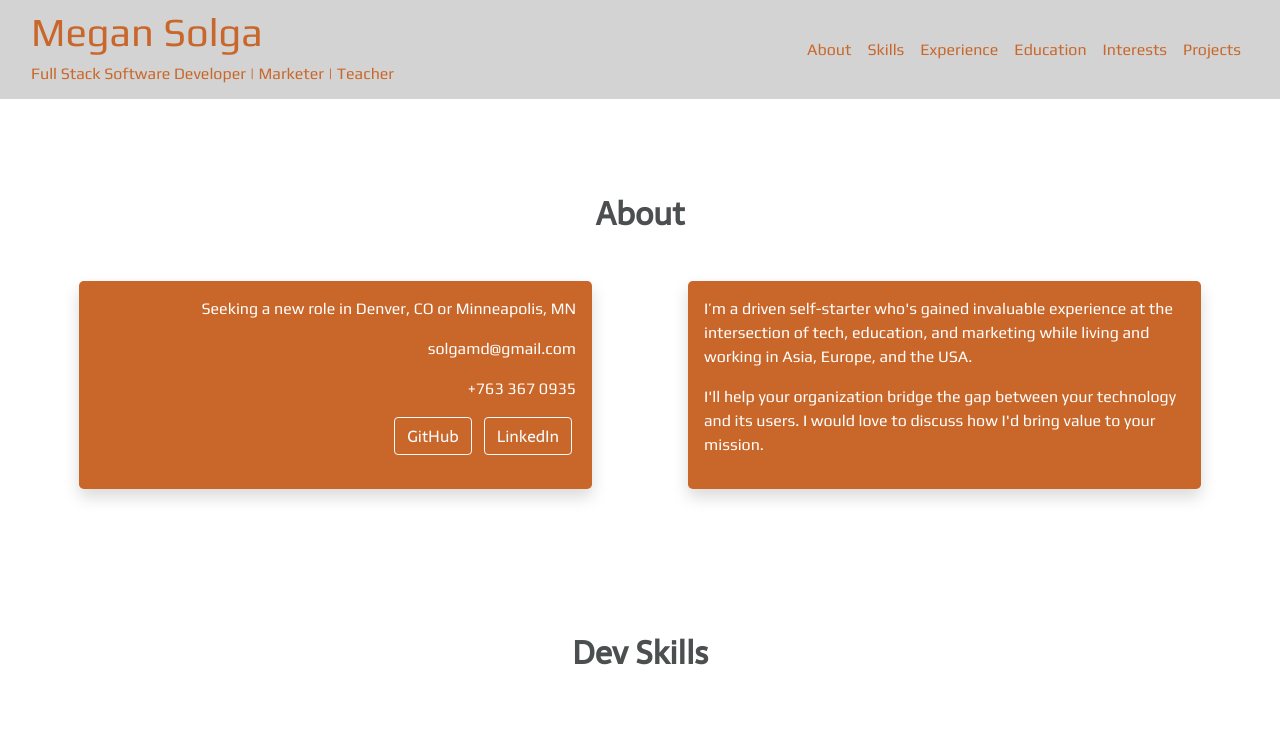
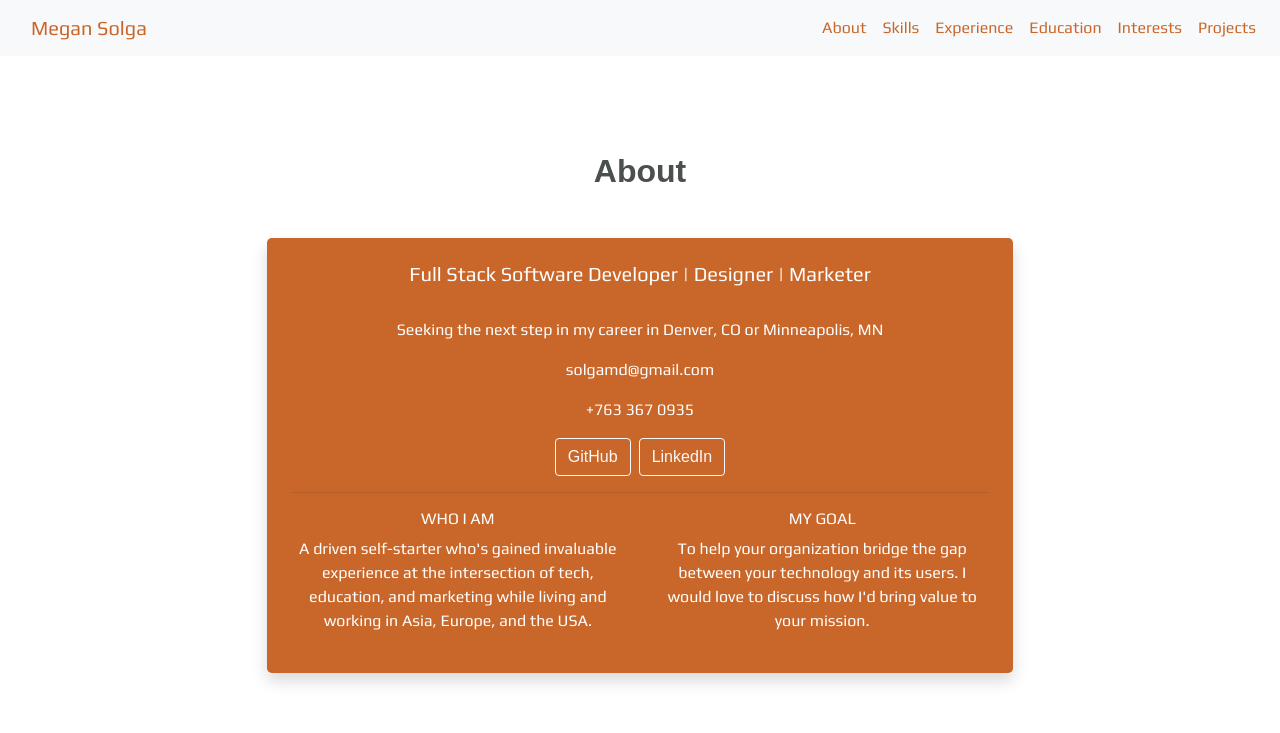
Before and after one commit to solgamd/Bootstrap-Resume, a website: page public/index.html in a window 1280 px wide. Shown: the top 733 px of the page. Drawn offline with nearby package versions, Linux system fonts and the light colour scheme.

Commit message:
Made navbar collapsible on mobile; styling updates

```diff
--- a/public/index.html
+++ b/public/index.html
@@ -9,30 +9,80 @@
     <title>Megan Solga Resume</title>
     <link rel="stylesheet" href="https://maxcdn.bootstrapcdn.com/bootstrap/4.0.0/css/bootstrap.min.css"
         integrity="sha384-Gn5384xqQ1aoWXA+058RXPxPg6fy4IWvTNh0E263XmFcJlSAwiGgFAW/dAiS6JXm" crossorigin="anonymous">
+
+    <link href="https://fonts.googleapis.com/css?family=Play&display=swap" rel="stylesheet">
     <link rel="stylesheet" href="css/styles.css">
-    <link href="https://fonts.googleapis.com/css?family=Play|Sarala&display=swap" rel="stylesheet">
     <link rel="stylesheet" href="../node_modules/aos/dist/aos.css" />
 </head>
 
 <body>
+    <nav class="navbar sticky-top navbar-expand-md text-primary bg-light">
+        <div class="col-4">
+            <a class="navbar-brand" href="#">Megan Solga</a>
+        </div>
+        <button class="navbar-toggler" type="button" data-toggle="collapse" data-target="#collapsingNavbarSm"
+            aria-expanded="true" area-label="toggle nav">
+            <span class="navbar-toggler-icon bg-dark"></span>
+            <span class="icon-bar bg-light"></span>
+            <span class="icon-bar"></span>
+        </button>
+        <div class="collapse navbar-collapse justify-content-end" id="collapsingNavbarSm">
+            <ul class="navbar-nav ">
+                <li class="nav-item active">
+                    <a class="nav-link" href="#about">About</a>
+                </li>
+                <li class="nav-item active">
+                    <a class="nav-link" href="#devskills">Skills</a>
+                </li>
+                <li class="nav-item active">
+                    <a class="nav-link" href="#experience">Experience</a>
+                </li>
+                <li class="nav-item active">
+                    <a class="nav-link" href="#education">Education</a>
+                </li>
+                <li class="nav-item active">
+                    <a class="nav-link" href="#interests">Interests</a>
+                </li>
+                <li class="nav-item active">
+                    <a class="nav-link" href="#projects">Projects</a>
+                </li>
+            </ul>
+        </div>
+    </nav>
+    <!-- <nav class="navbar navbar-fixed-top sticky-top navbar-expand-md" style="background-color: lightgrey" role="navigation">
+        <a href="#" class="navbar-brand">Megan Solga</a>
+        <button type="button" class="navbar-toggler" data-toggle="collapse" data-target="#nav-collapse"
+            aria-expanded="false">
+            <span class="navbar-toggler-icon"></span>
+            <!-- <span class="icon-bar"></span>
+                    <span class="icon-bar"></span>
+                    <span class="icon-bar"></span> -->
+    <!-- </button> -->
+    <!-- <h6 class="text-primary">Full Stack Software Developer | Designer | Marketer</h6> -->
 
-    <nav class="navbar navbar-fixed-top sticky-top navbar-collapse hidden-xs hidden-sm"
-        style="background-color: lightgrey" role="navigation">
-        <div class="col-sm-4">
+    <!-- <div class="collapse navbar-collapse" id="nav-collapse">
+            <ul class="navbar-nav navbar-left">
+                <li class="nav-item active"><a class="nav-link" href="#about">About</a></li class="nav-item active">
+                <li class="nav-item active"><a class="nav-link" href="#devskills">Skills</a></li>
+            </ul>
+        </div> -->
+
+    <!-- <div class="col-sm-4">
             <a href="#">
                 <h1>Megan Solga</h1>
             </a>
-            <h6 class="text-primary">Full Stack Software Developer | Marketer | Teacher</h5>
-        </div>
-        <div class="col-md-8 navbar-links d-flex justify-content-end">
+            <h6 class="text-primary">Full Stack Software Developer | Designer | Marketer</h6>
+        </div> -->
+    <!-- <div id="nav-collapse" class="col-md-8 navbar-links d-flex justify-content-end hidden-xs hidden-sm">
             <a href="#about" class="mx-2">About</a>
             <a href="#devskills" class="mx-2">Skills</a>
             <a href="#experience" class="mx-2">Experience</a>
             <a href="#education" class="mx-2">Education</a>
             <a href="#interests" class="mx-2">Interests</a>
             <a href="#projects" class="mx-2">Projects</a>
-        </div>
-    </nav>
+        </div> -->
+
+    <!-- </nav> -->
 
     <!-- <div class="text-center">
                 <img src="images/headshot-crop-square.jpg" class="rounded-circle" alt="headshot">
@@ -44,26 +94,61 @@
         <div class="aos-item mt-5 pb-5" data-aos="zoom-in-up" data-aos-offset="100"
             data-aos-anchor-placement="top-bottom">
             <h2 class="my-5 pt-5">About</h2>
-            <section class="row d-flex mx-3">
-                <div class="col p-3 mx-5 d-flex flex-column bg-primary text-white rounded-lg shadow">
-                    <p class="d-flex justify-content-end">Seeking a new role in Denver, CO or Minneapolis, MN</p>
+            <section class="row d-flex justify-content-center">
+                <div class="col col-lg-7 col-xl-7 p-4 mx-5 bg-primary text-white rounded-lg shadow">
+                    <h5 class="text-white text-center">Full Stack Software Developer | Designer | Marketer</h5>
+                    <br>
+                    <p class="text-center">Seeking the next step in my career in Denver, CO or
+                        Minneapolis, MN</p>
+                    <p class="d-flex justify-content-center">solgamd@gmail.com</p>
+                    <p class="d-flex justify-content-center">+763 367 0935</p>
+                    <div class="d-flex justify-content-center">
+                        <a class="btn btn-outline-light mx-1" href="https://github.com/solgamd"
+                            target="_blank">GitHub</a>
+                        <a class="btn btn-outline-light mx-1" href="https://www.linkedin.com/in/megandsolga/"
+                            target="_blank">LinkedIn</a>
+                    </div>
+                    <hr>
+                    <div class="row">
+                        <div class="col" style="min-width: 200px">
+                            <h6 class="text-center">WHO I AM</h6>
+                            <p class="text-center">A driven self-starter who's gained invaluable experience at the
+                                intersection of tech,
+                                education,
+                                and marketing while living and working in Asia,
+                                Europe, and the USA.</p>
+                        </div>
+                        <div class="col" style="min-width: 200px">
+                            <h6 class="text-center">MY GOAL</h6>
+                            <p class="text-center">To help your organization bridge the gap between your
+                                technology and its users. I would love to discuss how I'd bring value to your mission.
+                            </p>
+                        </div>
+                    </div>
+
+
+                </div>
+        </div>
+        <!-- <section class="row d-flex mx-3"> -->
+        <!-- <div class="col-md-6 col-lg-8 p-3 mx-5 mb-1 d-flex flex-column bg-primary text-white rounded-lg shadow">
+                    <p class="d-flex justify-content-end">Seeking the next step in my career in Denver, CO or Minneapolis, MN</p>
                     <p class="d-flex justify-content-end">solgamd@gmail.com</p>
                     <p class="d-flex justify-content-end">+763 367 0935</p>
                     <div class="d-flex justify-content-end">
-                        <a class="btn btn-outline-light mx-2" href="https://github.com/solgamd"
+                        <a class="btn btn-outline-light mx-1" href="https://github.com/solgamd"
                             target="_blank">GitHub</a>
                         <a class="btn btn-outline-light mx-1" href="https://www.linkedin.com/in/megandsolga/"
                             target="_blank">LinkedIn</a>
                     </div>
                 </div>
-                <div class="col p-3 mx-5 d-flex flex-column bg-primary text-white rounded-lg shadow">
+                <div class="col-md-6 col-lg-8 p-3 mx-5 mb-1 d-flex flex-column bg-primary text-white rounded-lg shadow">
                     <p>I’m a driven self-starter who's gained invaluable experience at the intersection of tech,
                         education,
                         and marketing while living and working in Asia,
                         Europe, and the USA.</p>
                     <p>I'll help your organization bridge the gap between your
                         technology and its users. I would love to discuss how I'd bring value to your mission.</p>
-                </div>
+                </div> -->
         </section>
     </div>
     <!-- Skills -->
@@ -128,8 +213,8 @@
                 </div>
             </div>
             <div class="card border border-primary col-lg-3 m-1 shadow">
-                    <a href="https://www.activaidioma.com/cat/index.php" target="_blank"><img
-                            class="card-img-top exp-snip" src="images/logo_activa.png" alt="activa-idioma-logo"></a>
+                <a href="https://www.activaidioma.com/cat/index.php" target="_blank"><img class="card-img-top exp-snip"
+                        src="images/logo_activa.png" alt="activa-idioma-logo"></a>
                 <h6 class="card-title">Manager, Marketing & Online Learning</h6>
                 <h6 class="card-title font-italic">Activa Idioma Academy</h6>
                 <div class="card-body">
@@ -188,8 +273,8 @@
     <!-- Education -->
     <span id="education" style="padding-top: 40px; margin-top: -40px;"></span>
     <div class="aos-item mt-5 pb-5" data-aos="fade-left" data-aos-offset="100" data-aos-easing="ease">
-            <h2 class="my-5 pt-5">Education</h2>
-            <table class="table table-secondary table-rounded-lg rounded justify-content-center table-fixed shadow">
+        <h2 class="my-5 pt-5 ">Education</h2>
+        <table class="table table-secondary shadow m-auto" style="max-width:1000px">
             <tbody>
                 <tr class="table bg-primary text-white p-5">
                     <th>Achievement</th>
@@ -298,8 +383,7 @@
                     </ul>
                 </div>
                 <div class="mb-3 mx-3">
-                        <a href="http://bit.ly/2DfPRt4" class="project-btn btn btn-primary text-white"
-                            target="_blank">Go
+                    <a href="http://bit.ly/2DfPRt4" class="project-btn btn btn-primary text-white" target="_blank">Go
                         to
                         App</a>
                 </div>
--- a/sass/styles.scss
+++ b/sass/styles.scss
@@ -5,17 +5,24 @@ $dark: #373E40;
 
 @font-face {
     font-family: 'Play', sans-serif;
-    src: local("fonts/Play/Play-Regular.ttf") format('ttf');
+    src: url("https://fonts.googleapis.com/css?family=Play");
 }
 
 body {
     margin-top: 50px;
+    font-family: 'Play', sans-serif;
 }
 
 .navbar {
     position: fixed;
     top:0;
     color: #C9672A;
+}
+
+@media screen and (min-width: 0px) and (max-width: 1920px) {
+    .nav-collapse {
+        display: none;
+    }
 }
 
 .rounded-circle {
@@ -37,11 +44,6 @@ body {
     text-align: center;
     font-family: 'Play', sans-serif;
 }
-
-// .alert {                        // doesn't affect alert
-//     padding-top: 10px;
-//     padding-bottom: 0px
-// }
 
 .exp-snip {
     max-height: 100px;
@@ -67,34 +69,20 @@ body {
     font-size: 12px
 }
 
-// .card-text {
-//     font-family: 'Play', sans-serif;  // not working
-// }
+.table {
+    margin-left: auto;
+    margin-right: auto;
+    float: center
+}
 
 .card-body-proj {
     padding-bottom: 5px
 }
 
-// .display-5 {                 // title jumbotron
-//     text-align: center;
-//     font-size: 2.25em;
-// }
-
-// .subline {                   // jumbotrons
-//     text-align: center;
-//     font-size: 1.25em;
-//     padding-bottom: .75em;
-// }
-
-// h1 {
-
-// }
-
 h2 {
     color: #4b4f4f;
     font-weight: 800;
-    margin-left: 100px
-
+    margin-left: 100px;
 }
 
 .proj-card {
@@ -104,12 +92,8 @@ h2 {
 
 .project-btn {
     padding: 5px 10px 5px 10px;
+    font-family: 'Play', sans-serif;
 }
-
-// .contact-footer {          // jumbotron
-//     color: white;
-//     padding-bottom: 4px;
-// }
 
 .credits {
     display:flex;
```
Also changed, not shown: sass/fonts/Play/Play-Bold.ttf (deleted), sass/fonts/Play/Play-Regular.ttf (deleted), sass/fonts/Sarala/Sarala-Bold.ttf (deleted), sass/fonts/Sarala/Sarala-Regular.ttf (deleted). Lines whose indentation alone changed are shown as unchanged.
